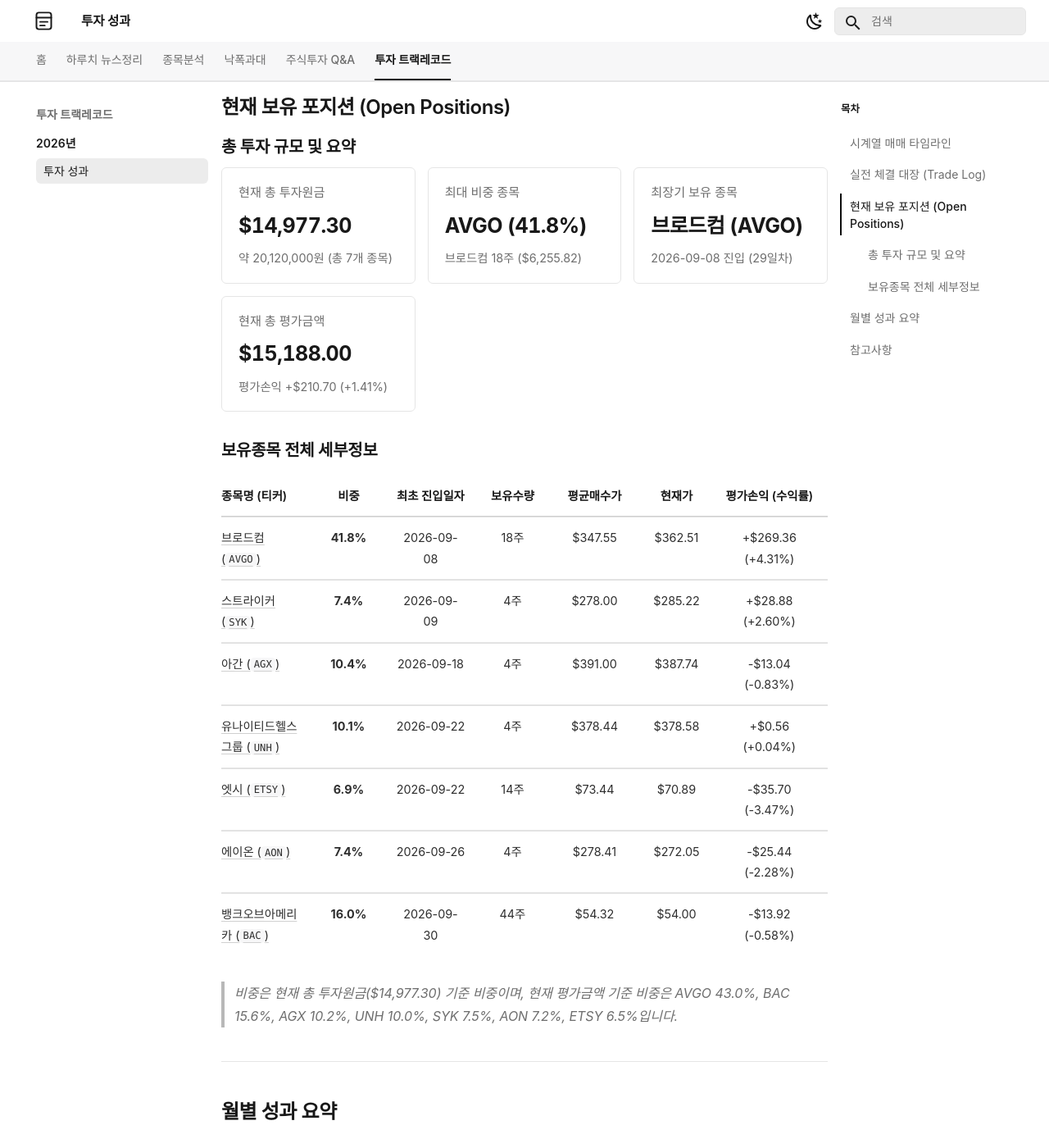
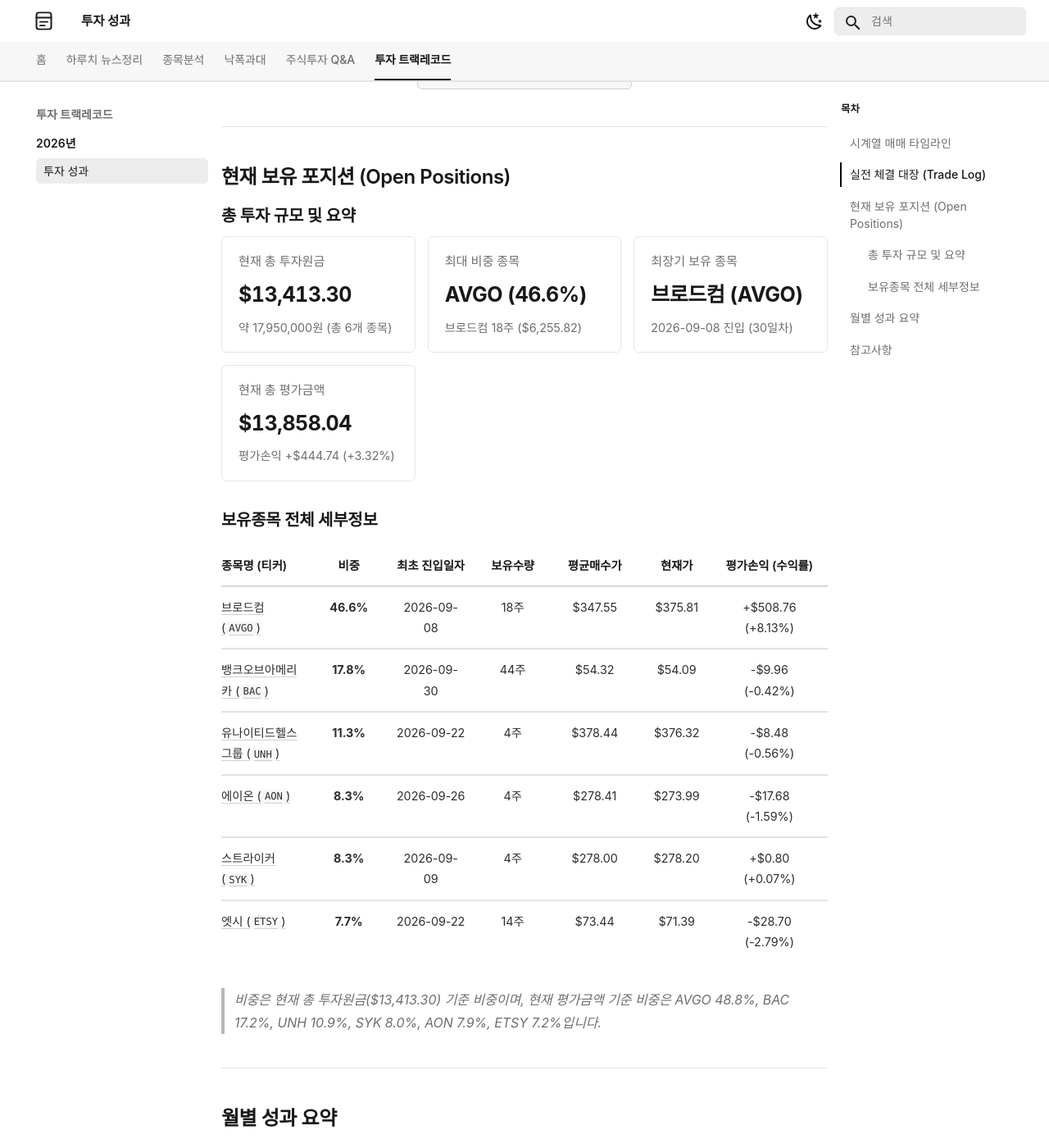
Before and after one commit to ju-sic/ju-sic.github.io, an MkDocs documentation site: the page built from docs/records/2026/trade-track-record.md, in a window 1280 px wide and 1400 px high, scrolled down 2579 px. Shown: the whole window at 82% size. Built offline with MkDocs 1.6.1 and Material for MkDocs 9.7.7, drawn with Linux system fonts in a browser that asks for light colours; some web fonts are replaced; a script that is not in the unit is left out; some of the changed text lies outside the part shown.

Commit message:
2026년 10월 7일 아간(AGX) 매도 및 투자 트랙레코드 업데이트 배포

```diff
--- a/docs/records/2026/trade-track-record.md
+++ b/docs/records/2026/trade-track-record.md
@@ -1,11 +1,35 @@
 # 실전 매매일지 및 포트폴리오 트랙레코드
 
-- **업데이트** : 2026-10-06(화) 08:50
+- **업데이트** : 2026-10-07(수) 18:22
 
 
 ## 시계열 매매 타임라인
 
 <div class="kb-timeline">
+  <div class="kb-timeline-item">
+    <div class="kb-timeline-marker kb-timeline-marker--close"></div>
+    <div class="kb-timeline-header">
+      <span class="kb-timeline-date">2026-10-07 (수)</span>
+      <span class="kb-badge kb-badge--sell">전량 매도 (청산)</span>
+      <span class="kb-badge kb-badge--gain">실현손익 +$113.20 (+7.24%)</span>
+    </div>
+    <div class="kb-timeline-body">
+      <table class="kb-timeline-table">
+        <tr>
+          <td><strong>종목명</strong>: 아간 (AGX)</td>
+          <td><strong>체결 단가</strong>: $419.30</td>
+          <td><strong>체결 수량</strong>: 4주 (전량)</td>
+          <td><strong>정산 금액</strong>: $1,677.20</td>
+        </tr>
+        <tr>
+          <td><strong>평균 매수가</strong>: $391.00</td>
+          <td><strong>실현 손익</strong>: <strong style="color: var(--kb-sem-tip);">+$113.20 (약 +151,500원)</strong></td>
+          <td colspan="2"><strong>보유 기간</strong>: 19일 (수익률 <strong>+7.24%</strong>)</td>
+        </tr>
+      </table>
+      <p class="kb-timeline-desc">애매해서 정리했다.</p>
+    </div>
+  </div>
   <div class="kb-timeline-item">
     <div class="kb-timeline-marker kb-timeline-marker--buy"></div>
     <div class="kb-timeline-header">
@@ -392,6 +416,7 @@
 
 | 체결일자 | 종목명 (티커) | 구분 | 체결단가 | 수량 | 체결총액 | 청산단가 | 실현손익 | 수익률 | 보유일 |
 | :---: | :--- | :---: | :---: | :---: | :---: | :---: | :---: | :---: | :---: |
+| **10-07** | [아간 (`AGX`)](../../stocks/2026/09/argan.md) | 매도 (청산) | $391.00 | 4주 | $1,564.00 | $419.30 | **+$113.20 (약 +151,500원)** | **+7.24%** | **19일** |
 | **10-02** | [뱅크오브아메리카 (`BAC`)](../../stocks/2026/09/bank-of-america.md) | 매수 (4차) | $53.70 | 10주 | $537.00 | — | (미실현) | — | — |
 | **10-02** | [브로드컴 (`AVGO`)](../../stocks/2026/08/broadcom.md) | 매수 (4차) | $344.88 | 4주 | $1,379.52 | — | (미실현) | — | — |
 | **10-02** | [뱅크오브아메리카 (`BAC`)](../../stocks/2026/09/bank-of-america.md) | 매수 (3차) | $53.71 | 10주 | $537.10 | — | (미실현) | — | — |
@@ -423,23 +448,23 @@
 <div class="kb-portfolio-metrics">
   <div class="kb-portfolio-metric-card">
     <span class="label">현재 총 투자원금</span>
-    <span class="value">$14,977.30</span>
-    <span class="sub">약 20,120,000원 (총 7개 종목)</span>
+    <span class="value">$13,413.30</span>
+    <span class="sub">약 17,950,000원 (총 6개 종목)</span>
   </div>
   <div class="kb-portfolio-metric-card">
     <span class="label">최대 비중 종목</span>
-    <span class="value">AVGO (41.8%)</span>
+    <span class="value">AVGO (46.6%)</span>
     <span class="sub">브로드컴 18주 ($6,255.82)</span>
   </div>
   <div class="kb-portfolio-metric-card">
     <span class="label">최장기 보유 종목</span>
     <span class="value">브로드컴 (AVGO)</span>
-    <span class="sub">2026-09-08 진입 (29일차)</span>
+    <span class="sub">2026-09-08 진입 (30일차)</span>
   </div>
   <div class="kb-portfolio-metric-card">
     <span class="label">현재 총 평가금액</span>
-    <span class="value">$15,188.00</span>
-    <span class="sub">평가손익 +$210.70 (+1.41%)</span>
+    <span class="value">$13,858.04</span>
+    <span class="sub">평가손익 +$444.74 (+3.32%)</span>
   </div>
 </div>
 
@@ -447,15 +472,14 @@
 
 | 종목명 (티커) | 비중 | 최초 진입일자 | 보유수량 | 평균매수가 | 현재가 | 평가손익 (수익률) |
 | :--- | :---: | :---: | :---: | :---: | :---: | :---: |
-| [브로드컴 (`AVGO`)](../../stocks/2026/08/broadcom.md) | **41.8%** | 2026-09-08 | 18주 | $347.55 | $362.51 | +$269.36 (+4.31%) |
-| [스트라이커 (`SYK`)](../../stocks/2026/09/stryker.md) | **7.4%** | 2026-09-09 | 4주 | $278.00 | $285.22 | +$28.88 (+2.60%) |
-| [아간 (`AGX`)](../../stocks/2026/09/argan.md) | **10.4%** | 2026-09-18 | 4주 | $391.00 | $387.74 | -$13.04 (-0.83%) |
-| [유나이티드헬스 그룹 (`UNH`)](../../stocks/2026/09/unitedhealth-group.md) | **10.1%** | 2026-09-22 | 4주 | $378.44 | $378.58 | +$0.56 (+0.04%) |
-| [엣시 (`ETSY`)](../../stocks/2026/09/etsy.md) | **6.9%** | 2026-09-22 | 14주 | $73.44 | $70.89 | -$35.70 (-3.47%) |
-| [에이온 (`AON`)](../../stocks/2026/09/aon.md) | **7.4%** | 2026-09-26 | 4주 | $278.41 | $272.05 | -$25.44 (-2.28%) |
-| [뱅크오브아메리카 (`BAC`)](../../stocks/2026/09/bank-of-america.md) | **16.0%** | 2026-09-30 | 44주 | $54.32 | $54.00 | -$13.92 (-0.58%) |
+| [브로드컴 (`AVGO`)](../../stocks/2026/08/broadcom.md) | **46.6%** | 2026-09-08 | 18주 | $347.55 | $375.81 | +$508.76 (+8.13%) |
+| [뱅크오브아메리카 (`BAC`)](../../stocks/2026/09/bank-of-america.md) | **17.8%** | 2026-09-30 | 44주 | $54.32 | $54.09 | -$9.96 (-0.42%) |
+| [유나이티드헬스 그룹 (`UNH`)](../../stocks/2026/09/unitedhealth-group.md) | **11.3%** | 2026-09-22 | 4주 | $378.44 | $376.32 | -$8.48 (-0.56%) |
+| [에이온 (`AON`)](../../stocks/2026/09/aon.md) | **8.3%** | 2026-09-26 | 4주 | $278.41 | $273.99 | -$17.68 (-1.59%) |
+| [스트라이커 (`SYK`)](../../stocks/2026/09/stryker.md) | **8.3%** | 2026-09-09 | 4주 | $278.00 | $278.20 | +$0.80 (+0.07%) |
+| [엣시 (`ETSY`)](../../stocks/2026/09/etsy.md) | **7.7%** | 2026-09-22 | 14주 | $73.44 | $71.39 | -$28.70 (-2.79%) |
 
-> *비중은 현재 총 투자원금($14,977.30) 기준 비중이며, 현재 평가금액 기준 비중은 AVGO 43.0%, BAC 15.6%, AGX 10.2%, UNH 10.0%, SYK 7.5%, AON 7.2%, ETSY 6.5%입니다.*
+> *비중은 현재 총 투자원금($13,413.30) 기준 비중이며, 현재 평가금액 기준 비중은 AVGO 48.8%, BAC 17.2%, UNH 10.9%, SYK 8.0%, AON 7.9%, ETSY 7.2%입니다.*
 
 
 ---
@@ -464,9 +488,9 @@
 
 | 운용 월 | 총 거래건수 | 익절 건수 | 손절 건수 | 승률 | 월간 실현손익 | 월간 수익률 (MWR) |
 | :---: | :---: | :---: | :---: | :---: | :---: | :---: |
-| **2026-10** | 4건 | 0건 | 0건 | — | 0원 | — |
+| **2026-10** | 5건 | 1건 | 0건 | 100% | +151,500원 | +7.24% |
 | **2026-09** | 17건 | 3건 | 0건 | 100% | +720,800원 | +11.20% |
-| **누적 합계** | **21건** | **3건** | **0건** | **100%** | **+720,800원** | **+11.20%** |
+| **누적 합계** | **22건** | **4건** | **0건** | **100%** | **+872,300원** | **+10.24%** |
 
 ---
 
```
Also changed, not shown: docs/index.md (+1 -1 lines).
